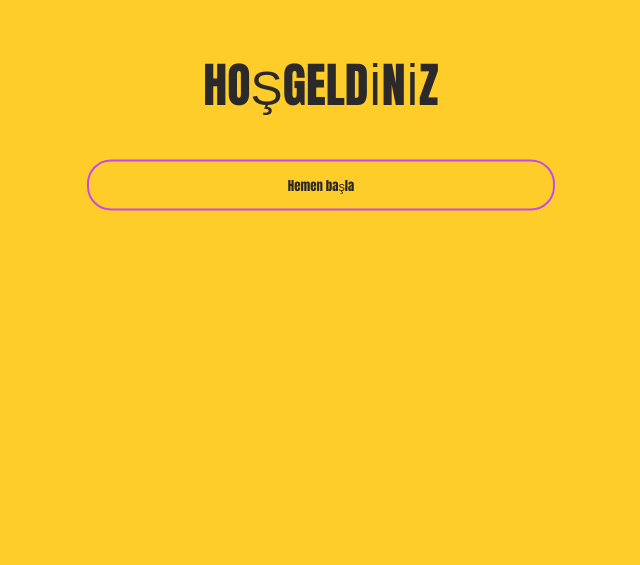
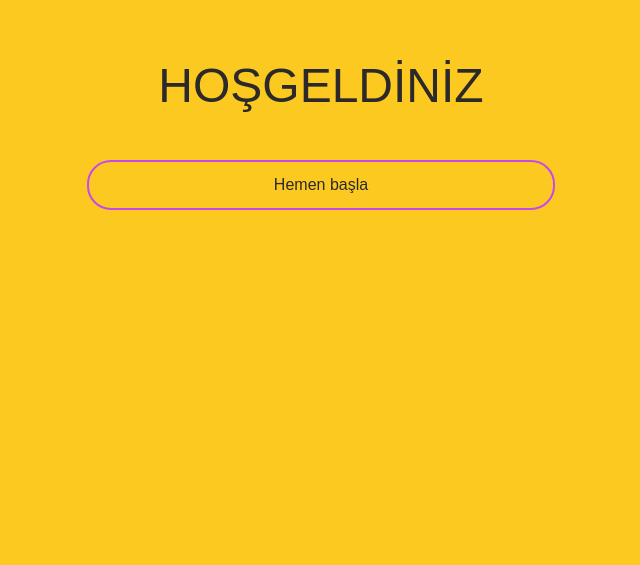
Before and after one commit to alicandar1/cnc_1, a plain HTML site: page index.html in a window 1280 px wide. Shown: the part 235-800 px from the top of the page, without its empty margins (319-959 px from the left). Drawn offline with Linux system fonts and the light colour scheme.

Commit message:
Add files via upload

```diff
--- a/main.css
+++ b/main.css
@@ -1,7 +1,7 @@
 body
 {
-  font-family: Impact, Charcoal, sans-serif;;
-  background: #ffcd29;
+  font-family: sans-serif;
+  background: #fcc921;
   transition: 0.1s;
   overflow:hidden;
 }
@@ -23,7 +23,7 @@ body
     top: 50%;
     left: 50%;
     transform: translate(-50%,-50%);
-    font-size: 80%;
+    font-size: 100%;
     width: 30%;
     text-align: center;
     border: 0;
```
